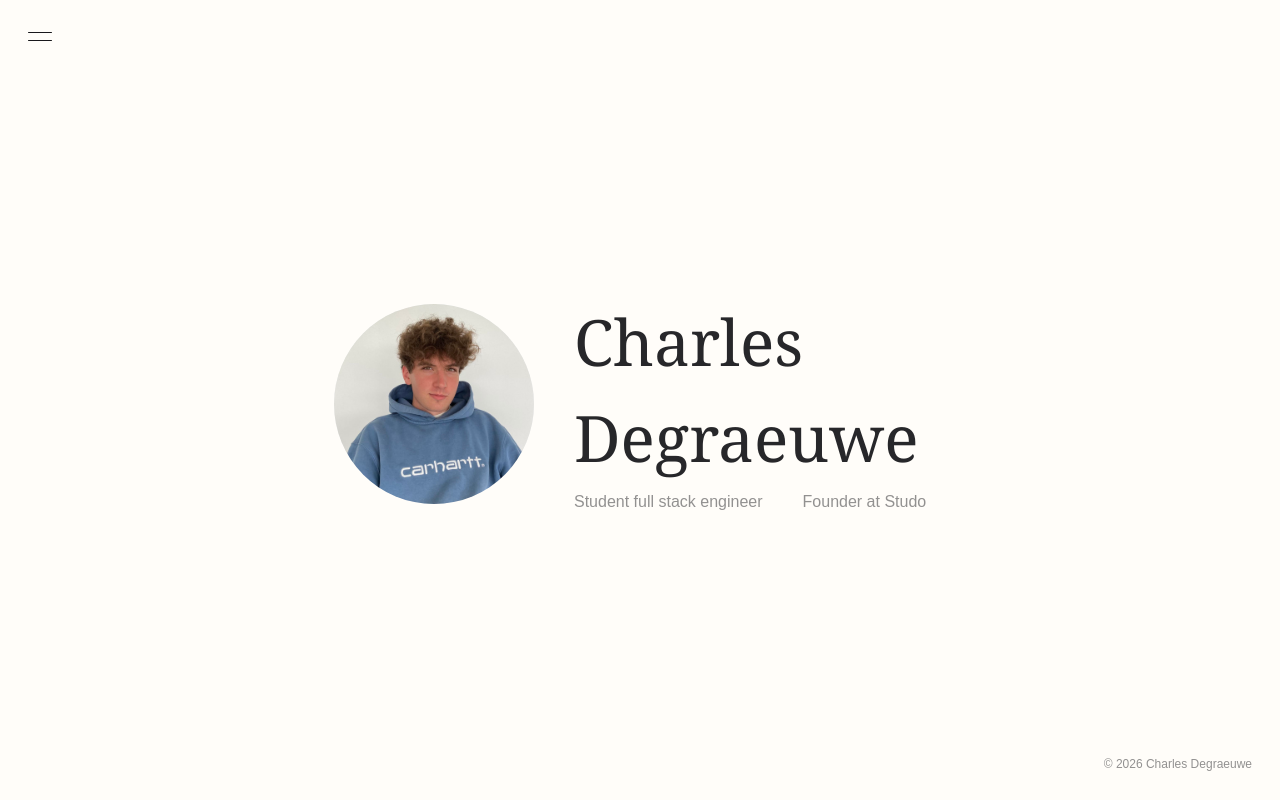
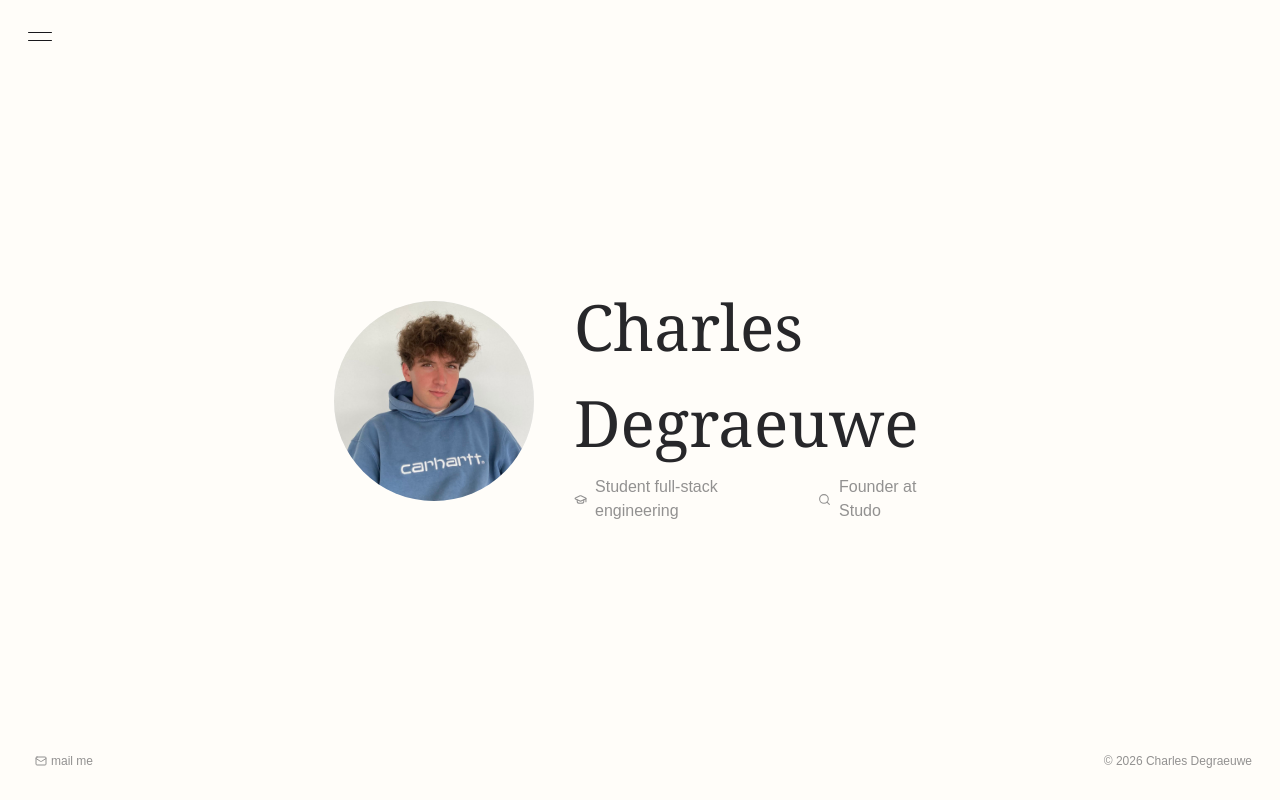
Before and after one commit to CharlesDegraeuwe/Portfolio, an Astro site: page / in a window 1280 px wide. Built offline with nearby package versions, Linux system fonts and the light colour scheme; Astro itself is replaced by a stand-in of ours; a web font is replaced by a local one.

Commit message:
fix: icons added + copywriting fixes (#6)

```diff
--- a/src/components/home/Hero.astro
+++ b/src/components/home/Hero.astro
@@ -1,4 +1,7 @@
 ---
+import GraduationCap from "@lucide/astro/icons/graduation-cap";
+import Search from "@lucide/astro/icons/search";
+
 ---
 <main class="max-h-50 max-md:items-center">
     <div class="h-50 w-50 min-w-50 min-h-50 max-w-50 max-h-50 max-md:h-32 max-md:w-32 max-md:min-w-32 max-md:min-h-32 max-md:max-w-32 max-md:max-h-32 rounded-full z-10 bg-gray-100 overflow-hidden shrink-0">
@@ -7,8 +10,14 @@
     <div class="flex flex-col justify-center gap-1 max-md:text-center">
         <h1>Charles Degraeuwe</h1>
         <div class="flex flex-row max-sm:flex-col gap-10 max-sm:gap-2 opacity-50">
-            <a href="/work" class="home_a">Student full stack engineer</a>
-            <a target="_blank" href="https://www.studo.study" class="home_a">Founder at Studo</a>
+            <a href="/work" class="home_a flex items-center gap-2">
+                <GraduationCap size={15}/>
+                Student full-stack engineering
+            </a>
+            <a target="_blank" href="https://www.studo.study" class="home_a flex items-center gap-2">
+                <Search size={15}/>
+                Founder at Studo
+            </a>
         </div>
     </div>
 </main>
--- a/src/components/layout/footer/Footer.tsx
+++ b/src/components/layout/footer/Footer.tsx
@@ -1,7 +1,38 @@
+import {Mail} from "lucide-react";
+import {navigate} from "astro:transitions/client";
+
 const Footer = () => {
+    const string = "lzhksn:bgzqkdr.cdfqzdtvd@hbkntc.bnl";
+    const generateEmail = () => {
+        const shifted = shiftString(string)
+        navigate(shifted);
+    }
     const year = new Date().getFullYear();
-    return (<div className={"min-w-0 h-fit flex flex-row items-center justify-end"}>
-        <span className={"text-xs opacity-50"}>© 2026 {year != 2026 && "- " + year} Charles Degraeuwe</span>
+    return (<div className={"min-w-0 h-fit flex opacity-50 gap-13 flex-row items-center justify-between"}>
+        <button
+            onClick={generateEmail}
+            type={"button"}
+            className={"text-xs cursor-pointer flex flex-row gap-1 items-center px-1.5 py-0.5 rounded-full border border-transparent hover:border-black/50 transition-colors duration-300"}>
+            <Mail size={12}/> mail me
+        </button>
+        <span
+            className={"text-xs items-center flex flex-row"}>© 2026 {year != 2026 && "- " + year} Charles Degraeuwe</span>
     </div>)
 }
+
+function shiftString(str: string) {
+    let result = '';
+    for (let i = 0; i < str.length; i++) {
+        let c = str[i];
+        let code = str.charCodeAt(i);
+        if (c >= 'a' && c <= 'z') {
+            result += String.fromCharCode(((code - 97 + 1) % 26) + 97);
+        } else if (c >= 'A' && c <= 'Z') {
+            result += String.fromCharCode(((code - 65 + 1) % 26) + 65);
+        } else {
+            result += c;
+        }
+    }
+    return result;
+}
 export default Footer;
--- a/src/components/work/WorkSection.tsx
+++ b/src/components/work/WorkSection.tsx
@@ -6,12 +6,15 @@ interface Project {
     date: string;
     link: string;
     index: number;
+    tags?: string[];
 }
 
 const WorkSection = ({projects}: {projects: Project[]}) => {
 
+    const sorted = [...projects].sort((a, b) => (a.index ?? 0) - (b.index ?? 0));
+
     return (<section className={"flex border-y border-zinc-200 flex-col divide-y divide-zinc-200 w-full"}>
-        {projects.sort((A, B) => A.index - B.index).map((section, index) => {
+        {sorted.map((section, index) => {
             return (<a href={section.link} key={section.title + index}
                        className={"w-full h-fit py-6 md:py-10 group flex flex-row opacity-100 items-center gap-4 md:gap-10"}>
                 <span>{index + 1}</span>
--- a/src/pages/work/[id].astro
+++ b/src/pages/work/[id].astro
@@ -7,7 +7,7 @@ import TableOfContents from '../../components/work/TableOfContents';
 export async function getStaticPaths() {
     const projects = await getCollection('work');
     return projects.map((project) => ({
-        params: {id: project.id},   // studo, jurimesh, ...
+        params: {id: project.id},
         props: {project},
     }));
 }
@@ -15,6 +15,7 @@ export async function getStaticPaths() {
 const {project} = Astro.props;
 const {Content, headings} = await render(project);   // markdown-body -> component
 ---
+
 <MySiteLayout title={project.data.title} description={project.data.description}>
     <main class="main-page article-scroll w-full max-w-none h-full overflow-y-auto flex scroll-hidden">
         <div class="w-full max-w-240 flex gap-12 items-start justify-start scroll-hidden">
@@ -28,8 +29,8 @@ const {Content, headings} = await render(project);   // markdown-body -> compone
                 <section class="flex flex-col gap-1">
                     <h3 class="text-2xl">{project.data.date}</h3>
                     <h1>{project.data.title}</h1>
-                    <div class="flex flex-row gap-1 mb-5">{project.data.tags.map((tag, index) => {
-                        return(<div class="px-2 bg-amber-50 py-O.5 rounded-4xl border text-sm border-zinc-200">
+                    <div class="flex flex-row gap-1 mb-5">{(project.data.tags ?? []).map((tag, index) => {
+                        return(<div class="px-2 bg-amber-50 py-0.5 rounded-4xl border text-sm border-zinc-200">
                             {tag}
                         </div>)
                     })}</div>
--- a/src/styles/global.css
+++ b/src/styles/global.css
@@ -148,6 +148,7 @@ a {
     height: 1px;
     background: currentColor;
 
+
     transform: scaleX(0);
     transform-origin: left;
     transition: transform 0.3s ease;
```
